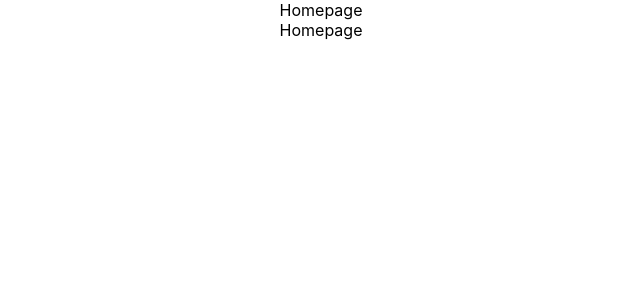
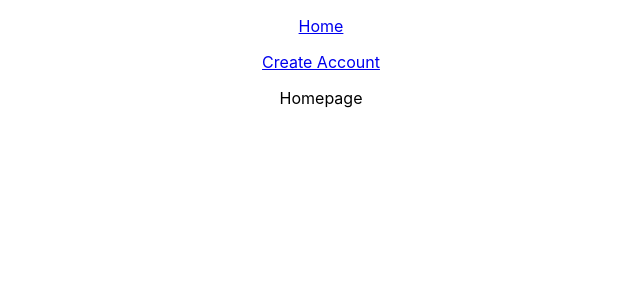
Before and after one commit to 1ShoukR/Joeva-Remastered, a React (Create React App) app in the folder joeva-remastered/: page / in a window 1280 px wide. Shown: the top 300 px of the page, without its empty margins (319-959 px from the left). Built offline with nearby package versions, Linux system fonts and the light colour scheme.

Commit message:
succesfully brought navbar to the main page

```diff
--- a/joeva-remastered/src/App.js
+++ b/joeva-remastered/src/App.js
@@ -1,12 +1,13 @@
 import './App.css';
 import Homepage from './Components/Homepage';
+import Navbar from './Components/Navbar';
 import ReduxRoutes from './Components/ReduxRoutes';
 
 function App() {
   return (
     <div className="App">
+      <Navbar/>
       <ReduxRoutes />
-      <Homepage />
     </div>
   );
 }
```
